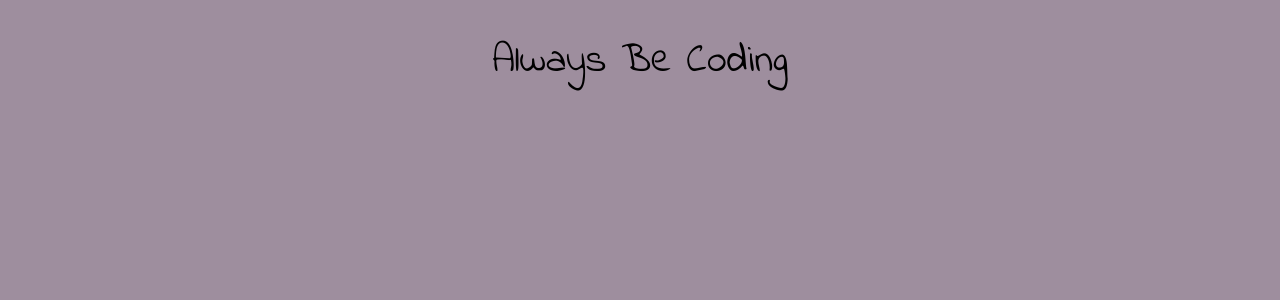
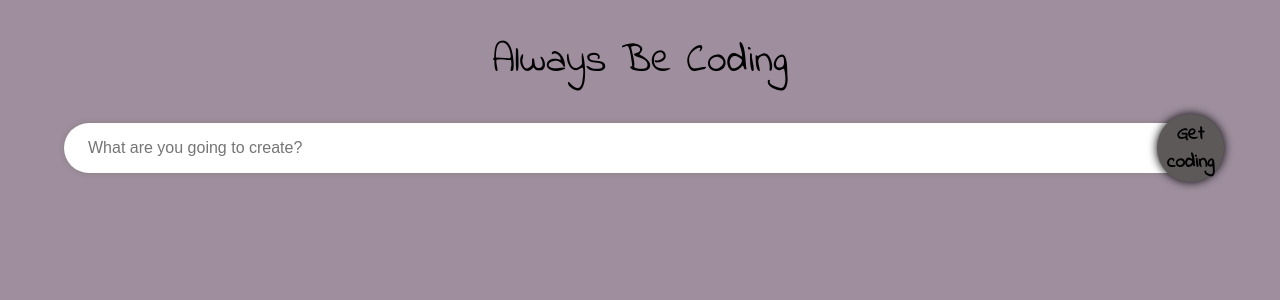
Before and after one commit to Amber-Robeck/anotherTODO, a React (Create React App) app in the folder frontend/: page / in a window 1280 px wide. Shown: the top 300 px of the page. Built offline with nearby package versions, Linux system fonts and the light colour scheme.

Commit message:
added components folder with UserInput component, added basic stylings in styles.css

```diff
--- a/frontend/src/App.tsx
+++ b/frontend/src/App.tsx
@@ -1,10 +1,12 @@
 import React from 'react';
 import './App.css';
+import UserInput from './components/UserInput/UserInput';
 
 const App: React.FC = () => {
   return (
     <div className="App">
       <header className="header">Always Be Coding</header>
+      <UserInput />
     </div>
   );
 };
--- /dev/null
+++ b/frontend/src/components/UserInput/UserInput.tsx
@@ -0,0 +1,13 @@
+import React from 'react'
+import "./styles.css"
+
+const UserInput = () => {
+    return (
+        <form className='userInput'>
+            <input type="input" placeholder="What are you going to create?" className="userInput__input" />
+            <button className="input__submit" type="submit">Get coding</button>
+        </form>
+    )
+}
+
+export default UserInput
--- /dev/null
+++ b/frontend/src/components/UserInput/styles.css
@@ -0,0 +1,46 @@
+.userInput {
+    display: flex;
+    width: 90%;
+    position: relative;
+    align-items: center;
+}
+
+.userInput__input {
+    width: 100%;
+    border-radius: 25px;
+    padding: 1rem 1.5rem;
+    font-size: 1rem;
+    border: none;
+    transition: 0.2s;
+    outline: none;
+    box-shadow: 0 0 5px rgb(136, 127, 127);
+}
+
+.userInput__input:focus {
+    box-shadow: 0 0 10px 1000px rgb(179, 169, 169);
+}
+
+.input__submit {
+    position: absolute;
+    width: 4.2rem;
+    height: 4.2rem;
+    border-radius: 50px;
+    right: -.5rem;
+    border: none;
+    font-size: 1.2rem;
+    background-color: rgb(93, 89, 89);
+    color: black;
+    transition: 0.2s all;
+    box-shadow: 0 0 10px black;
+    font-family: 'Indie Flower', cursive;
+    font-weight: 700;
+}
+
+.input__submit:hover {
+    background-color: rgb(117, 113, 113);
+}
+
+.input__submit:active {
+    transform: scale(0.95);
+    box-shadow: 0 0 5px black;
+}
```
